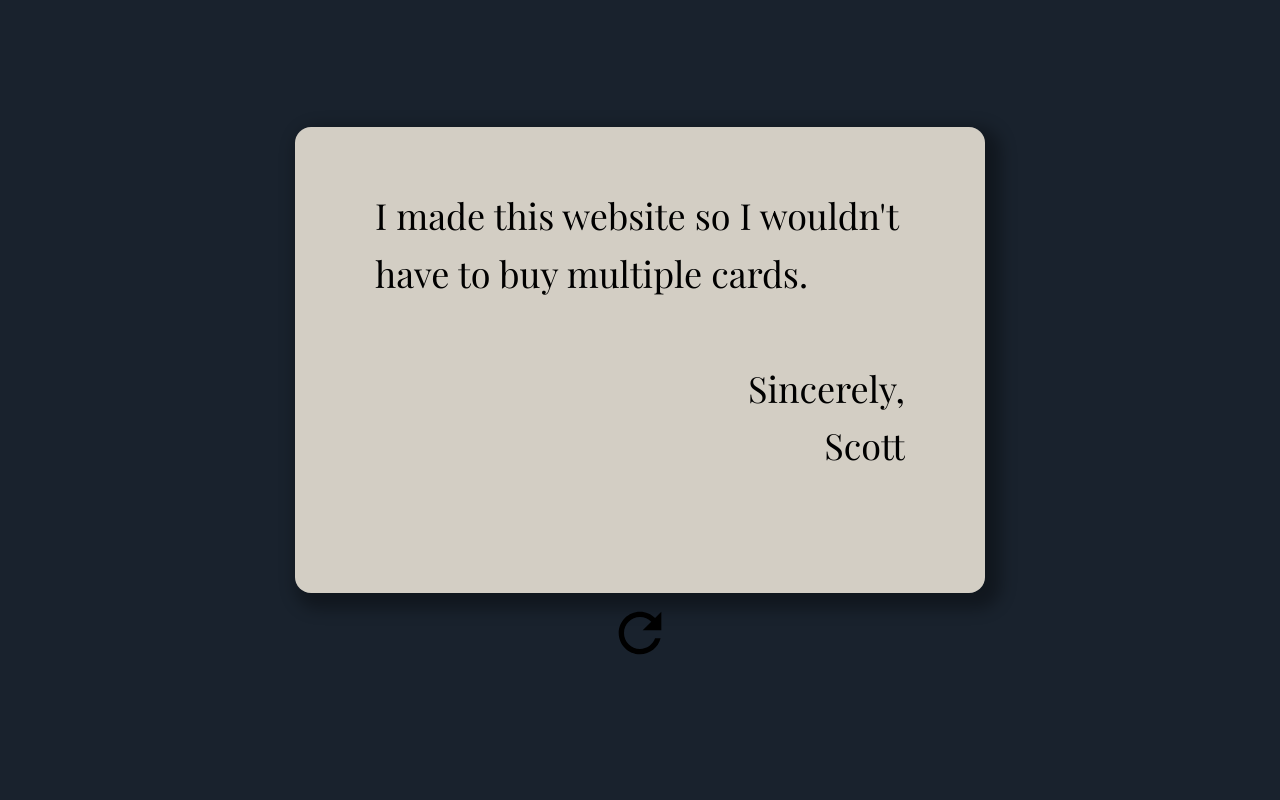
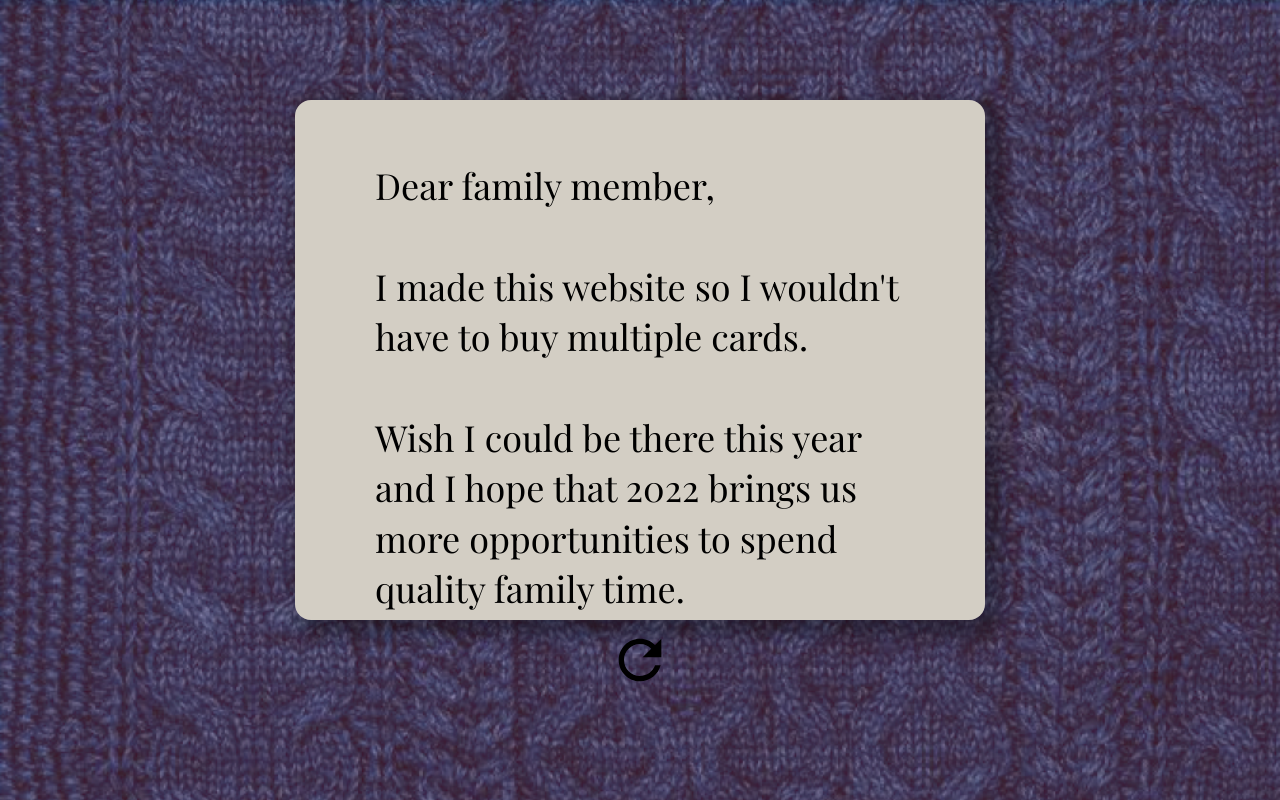
Before and after one commit to scottqmn/scott, a Next.js app: page /holidays in a window 1280 px wide. Both pictures are taken after a click on the button "Flip card". Built offline with nearby package versions, Linux system fonts and the light colour scheme; a web font is replaced by a local one.

Commit message:
update content

```diff
--- a/components/HolidayCard/index.jsx
+++ b/components/HolidayCard/index.jsx
@@ -15,7 +15,10 @@ const HolidayCard = ({ heading, content }) => {
   }
 
   return (
-    <div className={styles.outer}>
+    <div
+      className={styles.outer}
+      style={{ backgroundImage: "url('/assets/sweater.jpg" }}
+    >
       <div className={styles.inner}>
         <Tilt
           className={styles.cardOuter}
@@ -40,7 +43,17 @@ const HolidayCard = ({ heading, content }) => {
               muted
               playsInline
             />
-            <h1 className={styles.heading}>{heading}</h1>
+            <div className={styles.cardContent}>
+              <h1 className={styles.heading}>
+                Merry!!!
+                <br />
+                <br />
+                <br />
+                <br />
+                Christmas!!
+                <br />
+              </h1>
+            </div>
           </div>
           <div
             className={clsx(styles.cardInner, styles.opacityTransition)}
--- a/components/HolidayCard/styles.module.scss
+++ b/components/HolidayCard/styles.module.scss
@@ -14,8 +14,8 @@ $_card-max-width: 690px;
 $_card-max-height: 920px;
 
 /* Colors */
-$_bg: rgb(25, 34, 45);
-$_card-bg: rgb(211, 206, 196);
+$_bg: rgb(25 34 45);
+$_card-bg: rgb(211 206 196);
 $_card-color: #000;
 
 @mixin gap-padding() {
@@ -42,7 +42,7 @@ $_card-color: #000;
   }
 
   @media (min-width: $md) {
-    padding: 40px 60px;
+    padding: 80px 60px;
   }
 
   @media (min-width: $md) {
@@ -56,6 +56,7 @@ $_card-color: #000;
   position: relative;
   overflow: hidden;
   background-color: $_bg;
+  background-size: cover;
 }
 
 .inner {
@@ -92,8 +93,6 @@ $_card-color: #000;
 }
 
 .cardInner {
-  @include gutter;
-
   width: 100%;
   height: 100%;
   position: relative;
@@ -101,6 +100,7 @@ $_card-color: #000;
   justify-content: center;
   align-items: center;
   background-color: $_card-bg;
+  overflow: auto;
 }
 
 .video {
@@ -109,6 +109,7 @@ $_card-color: #000;
 }
 
 .heading {
+  color: #fff;
   position: relative;
   z-index: 1;
   font-family: var(--holiday-display);
@@ -121,22 +122,25 @@ $_card-color: #000;
 }
 
 .cardContent {
+  @include gutter;
+
+  max-height: 100%;
+  overflow: auto;
   width: 100%;
-  // height: 100%;
-  // display: flex;
-  // flex-direction: column;
-  // justify-content: center;
-  overflow: auto;
   color: $_card-color;
 
   p {
     font-family: var(--holiday-serif);
-    font-size: 20px;
-    line-height: 1.6em;
-    margin-block: 1.6em;
+    font-size: 22px;
+    line-height: 1.4em;
+    margin-block: 1.4em;
 
     &:first-child {
       margin-block-start: 0;
+    }
+
+    &:last-child {
+      margin-block-end: 0;
     }
 
     @media (min-width: $md) {
--- a/package.json
+++ b/package.json
@@ -18,6 +18,7 @@
     "@svgr/webpack": "^6.1.2",
     "clsx": "^1.1.1",
     "dotenv": "^8.2.0",
+    "embla-carousel-react": "^6.0.2",
     "framer-motion": "^4.1.8",
     "next": "^12.0.7",
     "normalize.css": "^8.0.1",
--- a/pages/holidays.tsx
+++ b/pages/holidays.tsx
@@ -3,12 +3,21 @@ import HolidayCard from '../components/HolidayCard'
 
 const cardContent = (
   <>
+    <p>Dear family member,</p>
     <p>I made this website so I wouldn't have to buy multiple cards.</p>
-
+    <p>
+      Wish I could be there this year and I hope that 2022 brings us more
+      opportunities to spend quality family time.
+    </p>
+    <p>
+      I hope you find this present to make finding your phone, keys, and way
+      through life just a bit easier. Unless I didn't buy enough and ran out...
+      in that case please enjoy the cash.
+    </p>
     <p style={{ textAlign: 'right' }}>
-      Sincerely,
+      Merry Christmas,
       <br />
-      <span>Scott</span>
+      Scott
     </p>
   </>
 )
```
Also changed, not shown: public/assets/sweater.jpg (added), 1 other file (tests, documents, lock files or other folders).
